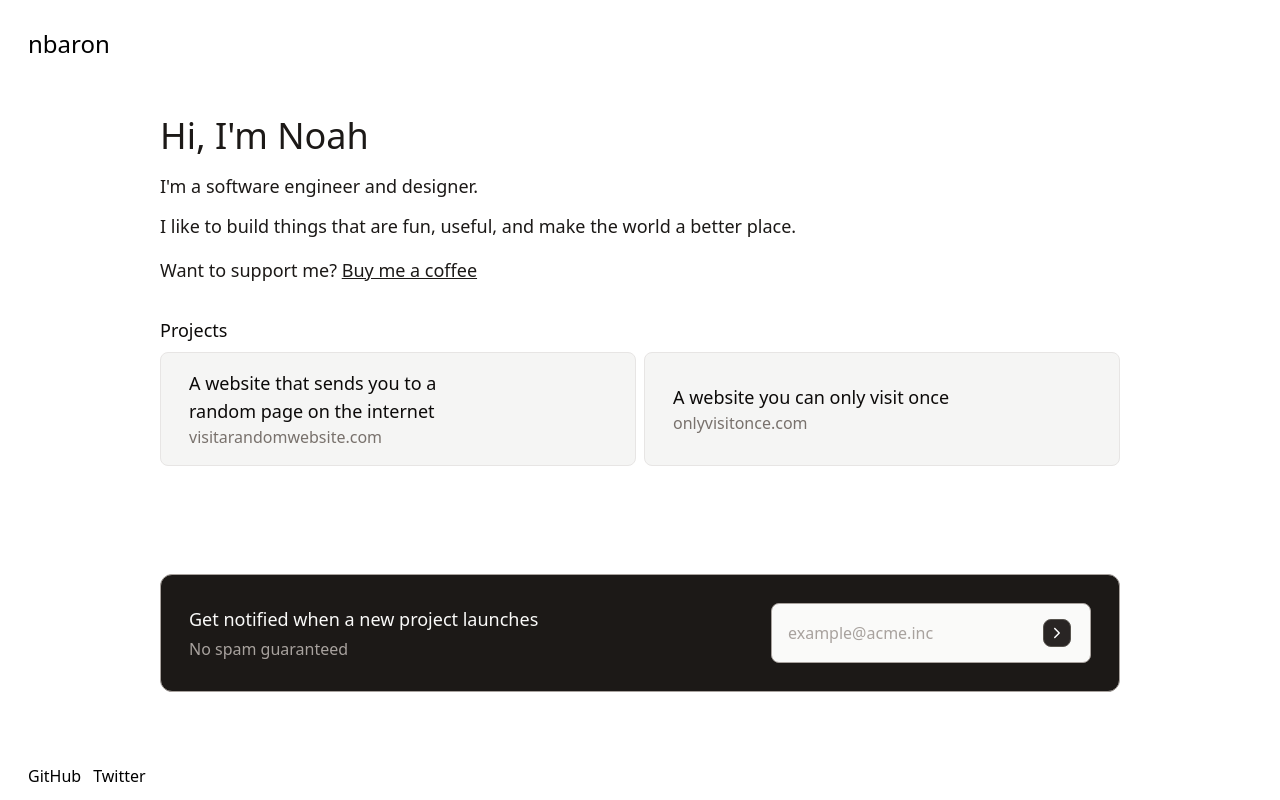
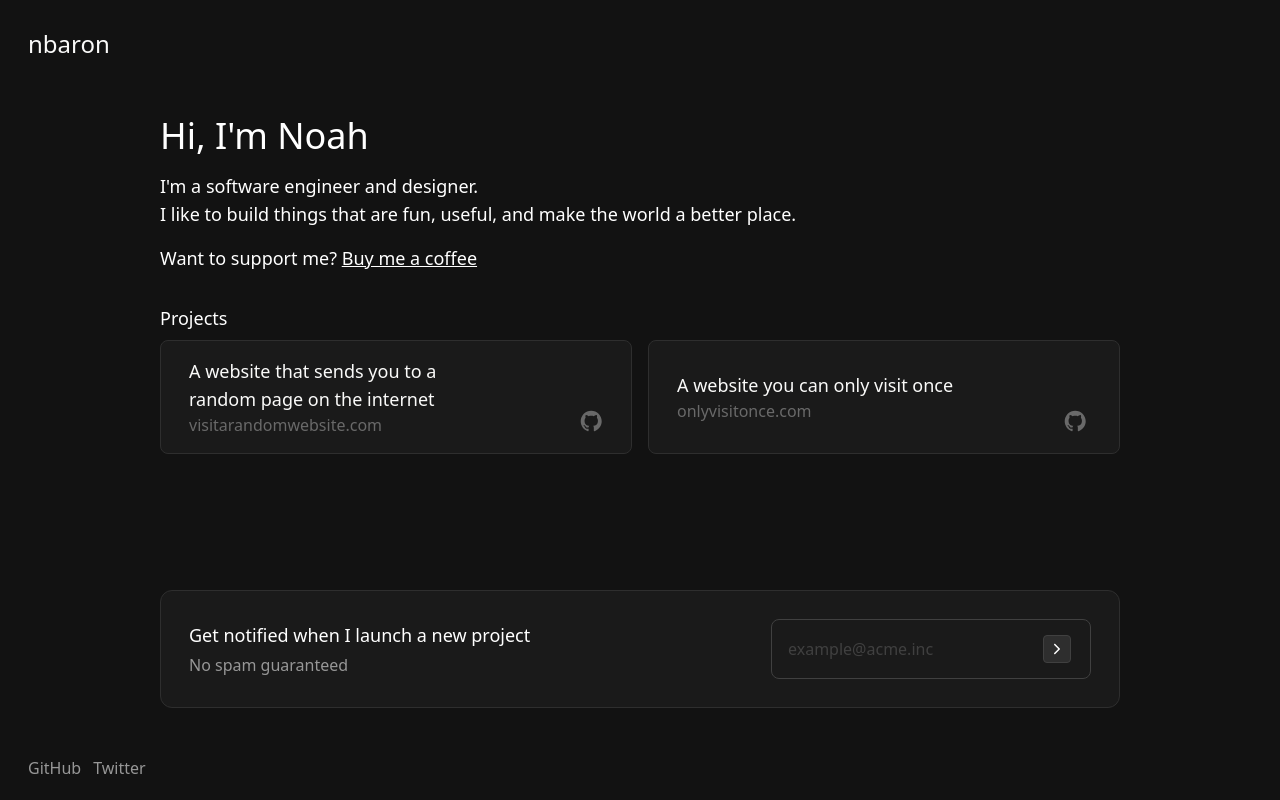
Before and after one commit to noahbaron91/nbaron, an Astro site: page / in a window 1280 px wide. Built offline with nearby package versions, Linux system fonts and the light colour scheme; Astro itself is replaced by a stand-in of ours.

Commit message:
feat: new colors

```diff
--- a/src/components/Card.astro
+++ b/src/components/Card.astro
@@ -11,23 +11,23 @@ const { domain, githubURL, title, url } = Astro.props;
 
 <button
   onclick=`window.open(${url}, '_blank')`
-  class='bg-gray-100 hover:bg-gray-200 transition-colors text-left lg:gap-20 items-center flex lg:items-center gap-1 border border-gray-200 justify-between rounded-lg px-7 py-4 lg:h-26'
+  class='bg-gray-600 transition-colors text-left lg:gap-20 items-center flex lg:items-center gap-1 border border-gray-500 justify-between rounded-lg px-7 py-4 lg:h-26'
 >
   <div class='flex flex-col'>
-    <h4 class='text-gray-950 lg:text-lg'>{title}</h4>
-    <p class='text-gray-500 text-left'>{domain}</p>
+    <h4 class='text-gray-100 lg:text-lg'>{title}</h4>
+    <p class='text-gray-300 text-left'>{domain}</p>
   </div>
   <a
     onclick='(e) => e.stopPropagation()'
     href={githubURL}
-    class='w-8 h-8 flex items-center justify-center self-end hover:fill-gray-900 fill-gray-500'
+    class='w-8 h-8 flex items-center justify-center self-end hover:fill-gray-400 fill-gray-300'
     target='_blank'
   >
     <svg
       width='24'
       height='24'
       viewBox='0 0 24 24'
-      fill='none'
+      fill='inherit'
       xmlns='http://www.w3.org/2000/svg'
       class='fill-inherit'
     >
--- a/src/components/EmailSubscription.tsx
+++ b/src/components/EmailSubscription.tsx
@@ -29,14 +29,14 @@ export function EmailSubscription() {
   return (
     <div className='relative'>
       <input
-        className='lg:w-80 lg:rounded-lg lg:h-[60px] lg:px-4 focus:outline-none rounded px-3 py-3 border border-gray-400 bg-gray-50 w-full'
+        className='lg:w-80 lg:rounded-lg lg:h-[60px] lg:px-4 focus:outline-none rounded px-3 py-3 border border-gray-400 bg-gray-600 w-full'
         placeholder='example@acme.inc'
         onChange={(e) => setEmail(e.target.value)}
         value={email}
       />
       <button
         onClick={handleSubmit}
-        className='lg:absolute mt-2 lg:mt-0 lg:top-1/2 lg:-translate-y-1/2 lg:flex w-full lg:items-center lg:justify-center lg:right-5 lg:w-7 lg:h-7 text-center text-gray-50 bg-gray-800 border border-gray-600 rounded-lg py-3'
+        className='lg:absolute mt-2 lg:mt-0 lg:top-1/2 lg:-translate-y-1/2 lg:flex w-full lg:items-center lg:justify-center lg:right-5 lg:w-7 lg:h-7 text-center text-gray-50 bg-gray-800 border border-gray-400 bg-gray-500 rounded py-3'
       >
         <span className='lg:hidden'>Submit</span>
         <div className='lg:block hidden'>
--- a/src/pages/index.astro
+++ b/src/pages/index.astro
@@ -6,14 +6,14 @@ import { EmailSubscription } from '../components/EmailSubscription';
 <html lang='en'>
   <head>
     <meta charset='utf-8' />
-    <link rel='icon' type='image/svg+xml' href='/favicon.svg' />
     <meta name='viewport' content='width=device-width' />
     <meta name='generator' content={Astro.generator} />
-    <title>Astro</title>
+    <meta name='color-scheme' content='dark' />
+    <title>nbaron</title>
   </head>
-  <body class='pt-7 pb-3 min-h-screen flex flex-col justify-between'>
+  <body class='pt-7 pb-5 min-h-screen flex flex-col justify-between'>
     <div class='flex flex-col flex-1 pb-12'>
-      <a class='px-7 font-medium text-2xl' href='/'>nbaron</a>
+      <a class='px-7 text-gray-100 font-medium text-2xl' href='/'>nbaron</a>
       <div class='flex flex-col justify-between flex-1'>
         <main class='flex flex-col gap-0 mx-7 md:mx-auto md:w-3/4'>
           <section class='mt-14'>
@@ -21,7 +21,7 @@ import { EmailSubscription } from '../components/EmailSubscription';
               <h1 class='text-2xl text-gray-900 font-medium md:text-4xl'>
                 Hi, I'm Noah
               </h1>
-              <div class='flex flex-col gap-3 text-lg'>
+              <div class='flex flex-col text-lg'>
                 <p>I'm a software engineer and designer.</p>
                 <p>
                   I like to build things that are fun, useful, and make the
@@ -42,7 +42,7 @@ import { EmailSubscription } from '../components/EmailSubscription';
           </section>
           <section class='mt-8 flex-col flex gap-2'>
             <h3 class='text-lg text-gray-950 font-medium'>Projects</h3>
-            <div class='grid grid-cols-1 gap-2 sm:grid-cols-2'>
+            <div class='grid grid-cols-1 gap-2 lg:gap-4 sm:grid-cols-2'>
               <Card
                 domain='visitarandomwebsite.com'
                 githubURL='https://github.com/noahbaron91/visitarandomwebsite'
@@ -60,20 +60,32 @@ import { EmailSubscription } from '../components/EmailSubscription';
         </main>
       </div>
       <section
-        class='mx-7 md:mx-auto md:w-3/4 my-6 lg:flex-row lg:justify-between bg-gray-900 lg:items-center border flex flex-col gap-4 px-7 py-7 border-gray-400 rounded-xl'
+        class='mx-7 md:mx-auto md:w-3/4 mt-8 lg:flex-row lg:justify-between bg-gray-900 lg:items-center border flex flex-col gap-4 px-7 py-7 border-gray-500 bg-gray-600 rounded-xl'
       >
         <div class='flex flex-col gap-1'>
           <h4 class='text-gray-50 font-medium text-lg'>
-            Get notified when a new project launches
+            Get notified when I launch a new project
           </h4>
-          <p class='text-gray-400'>No spam guaranteed</p>
+          <p class='text-gray-200'>No spam guaranteed</p>
         </div>
         <EmailSubscription />
       </section>
     </div>
     <footer class='flex items-center gap-3 px-7'>
-      <a href='https://github.com/noahbaron91' target='_blank'> GitHub </a>
-      <a href='https://x.com/noahthebaron' target='_blank'> Twitter </a>
+      <a
+        href='https://github.com/noahbaron91'
+        target='_blank'
+        class='text-gray-200'
+      >
+        GitHub
+      </a>
+      <a
+        href='https://x.com/noahthebaron'
+        target='_blank'
+        class='text-gray-200'
+      >
+        Twitter
+      </a>
     </footer>
   </body>
 </html>
--- a/tailwind.config.mjs
+++ b/tailwind.config.mjs
@@ -4,18 +4,17 @@ export default {
   content: ['./src/**/*.{astro,html,js,jsx,md,mdx,svelte,ts,tsx,vue}'],
   theme: {
     colors: {
+      black: '#000000',
+      white: '#FFFFFF',
+      transparent: 'transparent',
       gray: {
-        50: '#FAFAF9',
-        100: '#F5F5F4',
-        200: '#E7E5E4',
-        300: '#D6D3D1',
-        400: '#A8A29E',
-        500: '#78716C',
-        600: '#57534E',
-        700: '#44403C',
-        800: '#292524',
-        900: '#1C1917',
-        950: '#0C0A09',
+        100: '#FAFAF9',
+        200: '#979797',
+        300: '#696969',
+        400: '#404040',
+        500: '#2E2E2E',
+        600: '#1A1A1A',
+        700: '#141414',
       },
     },
   },
```
